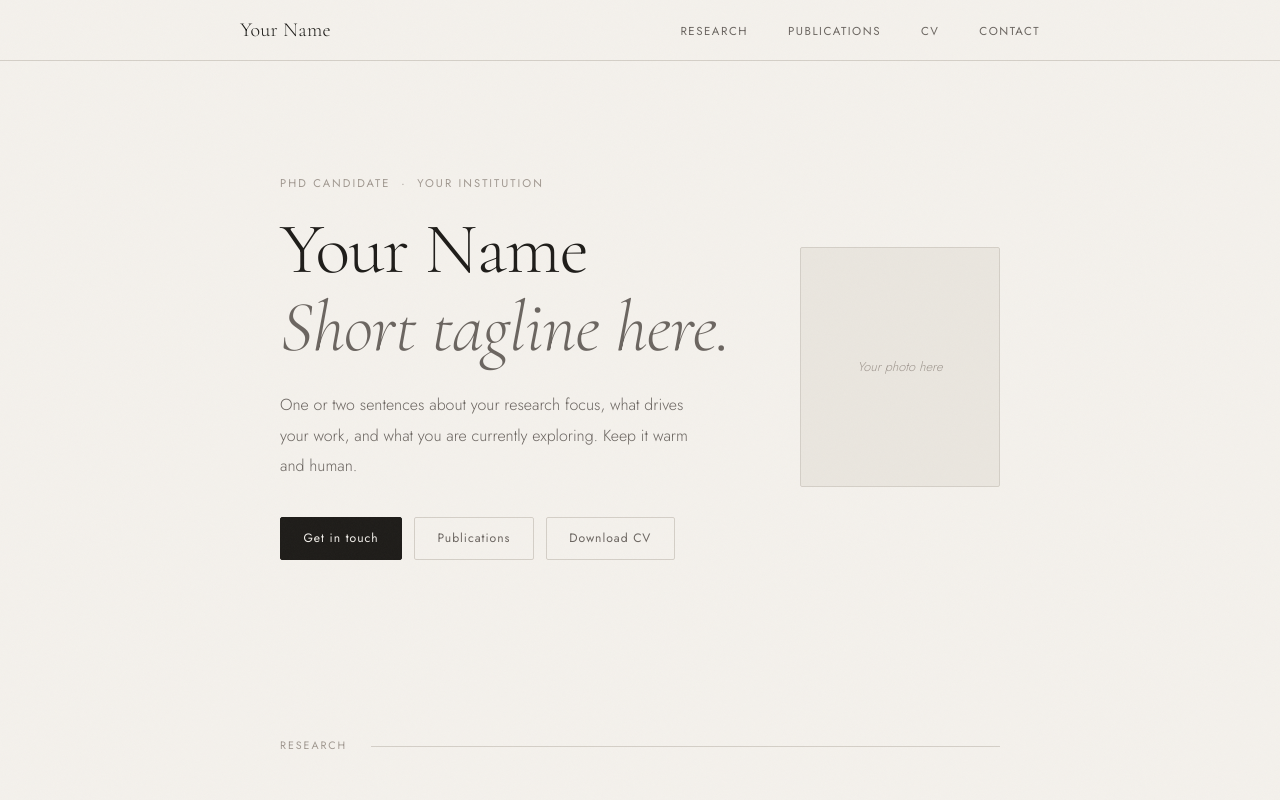
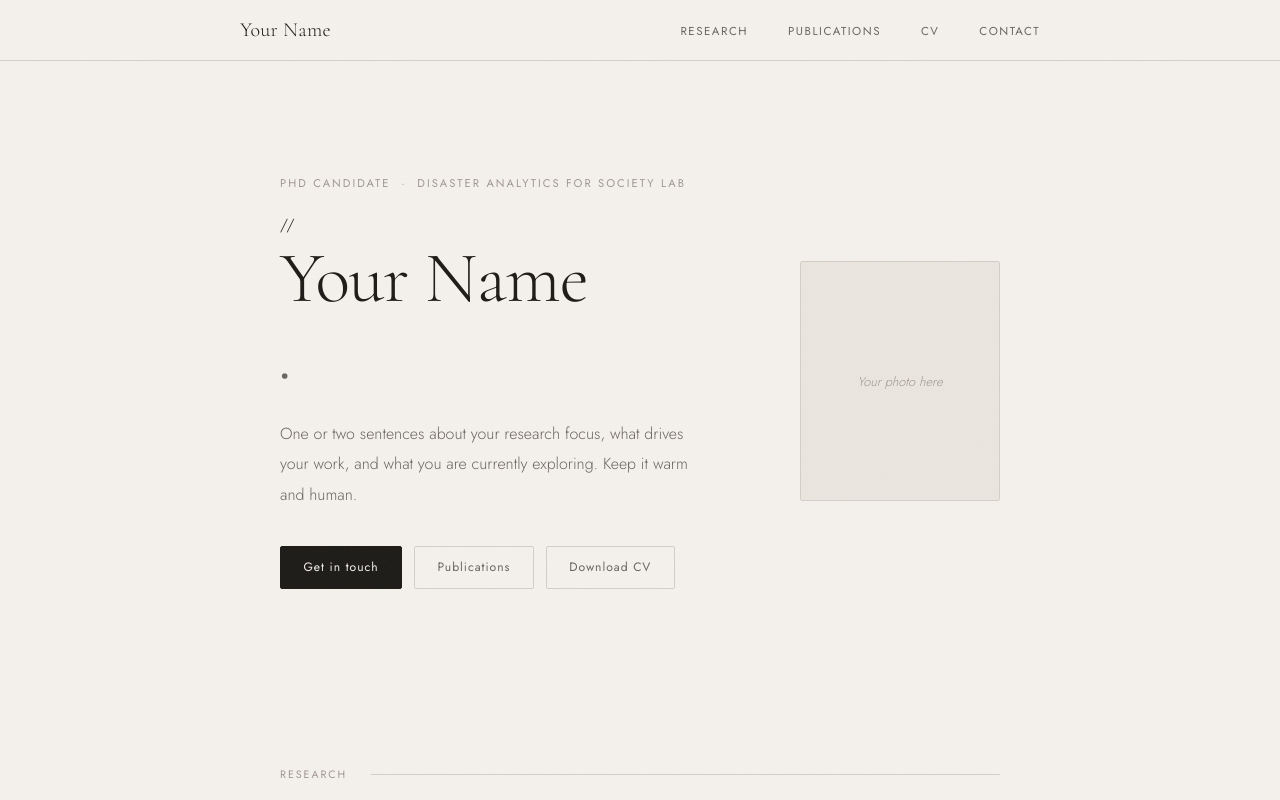
Before and after one commit to jeancjw/jeancjw, a plain HTML site: page index.html in a window 1280 px wide. Shown: the top 800 px of the page. Drawn offline with nearby package versions, Linux system fonts and the light colour scheme.

Commit message:
Update index.html

```diff
--- a/index.html
+++ b/index.html
@@ -3,7 +3,7 @@
 <head>
   <meta charset="UTF-8" />
   <meta name="viewport" content="width=device-width, initial-scale=1.0"/>
-  <title>Your Name — Researcher</title>
+  <title>Jeanette Choong</title>
   <link href="https://fonts.googleapis.com/css2?family=Cormorant+Garamond:ital,wght@0,300;0,400;1,300;1,400&family=Jost:wght@300;400;500&display=swap" rel="stylesheet"/>
   <style>
 
@@ -416,8 +416,8 @@
 <!-- HERO -->
 <div class="hero">
   <div class="hero-text">
-    <p class="hero-eyebrow">PhD Candidate &nbsp;·&nbsp; Your Institution</p>
-    <h1>Your Name<br><em>Short tagline here.</em></h1>
+    <p class="hero-eyebrow">PhD Candidate &nbsp;·&nbsp; Disaster Analytics for Society Lab</p>
+    //<h1>Your Name<br><em>.</em></h1>
     <p class="hero-bio">
       One or two sentences about your research focus, what drives your work,
       and what you are currently exploring. Keep it warm and human.
```
